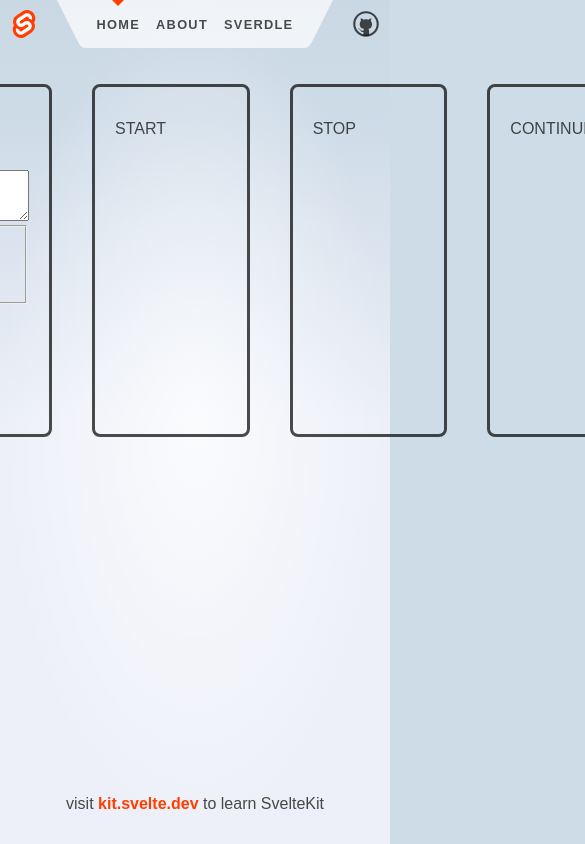
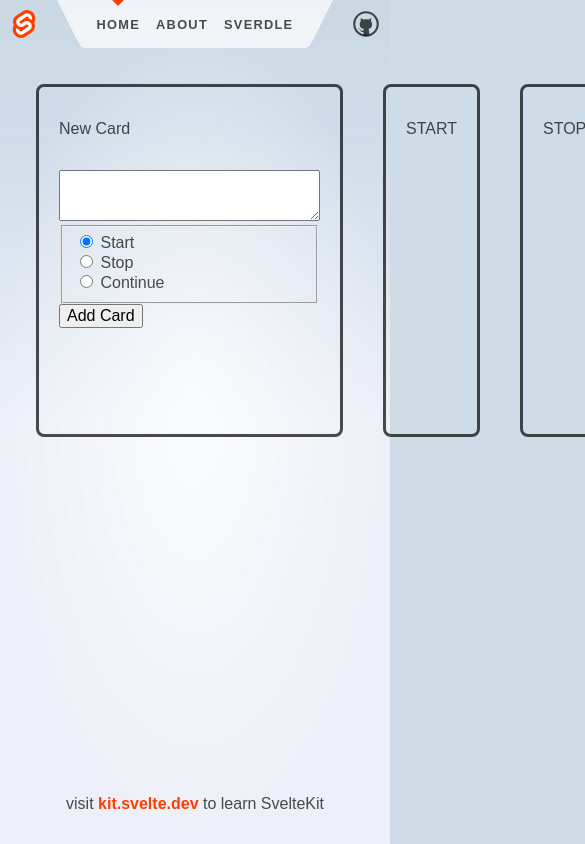
Before and after one commit to contra8/Retrospective, a SvelteKit app: page / in a window 390 px wide. Shown: the top 844 px of the page, 585 px wide, since content can reach past the window. Built offline with nearby package versions, Linux system fonts and the light colour scheme.

Commit message:
Begin to install responsive design via CSS

```diff
--- a/src/routes/+layout.svelte
+++ b/src/routes/+layout.svelte
@@ -28,7 +28,7 @@
 		flex-direction: column;
 		padding: 1rem;
 		width: 100%;
-		max-width: 64rem;
+		/* max-width: 64rem; */
 		margin: 0 auto;
 		box-sizing: border-box;
 	}
--- a/src/routes/+page.svelte
+++ b/src/routes/+page.svelte
@@ -139,7 +139,8 @@
 	}
 
 	.container {
-		width: 940px;
+		width: 100%;
+		max-width: 1000px;
 		display: grid;
 		grid-template-columns: repeat(4, 1fr);
 	}
--- a/src/routes/Card.svelte
+++ b/src/routes/Card.svelte
@@ -21,6 +21,7 @@
         background-color: white;
         border-radius: .2rem;
         border: solid .1rem;
+        margin-bottom: 1rem;
     }
 
     p {
```
